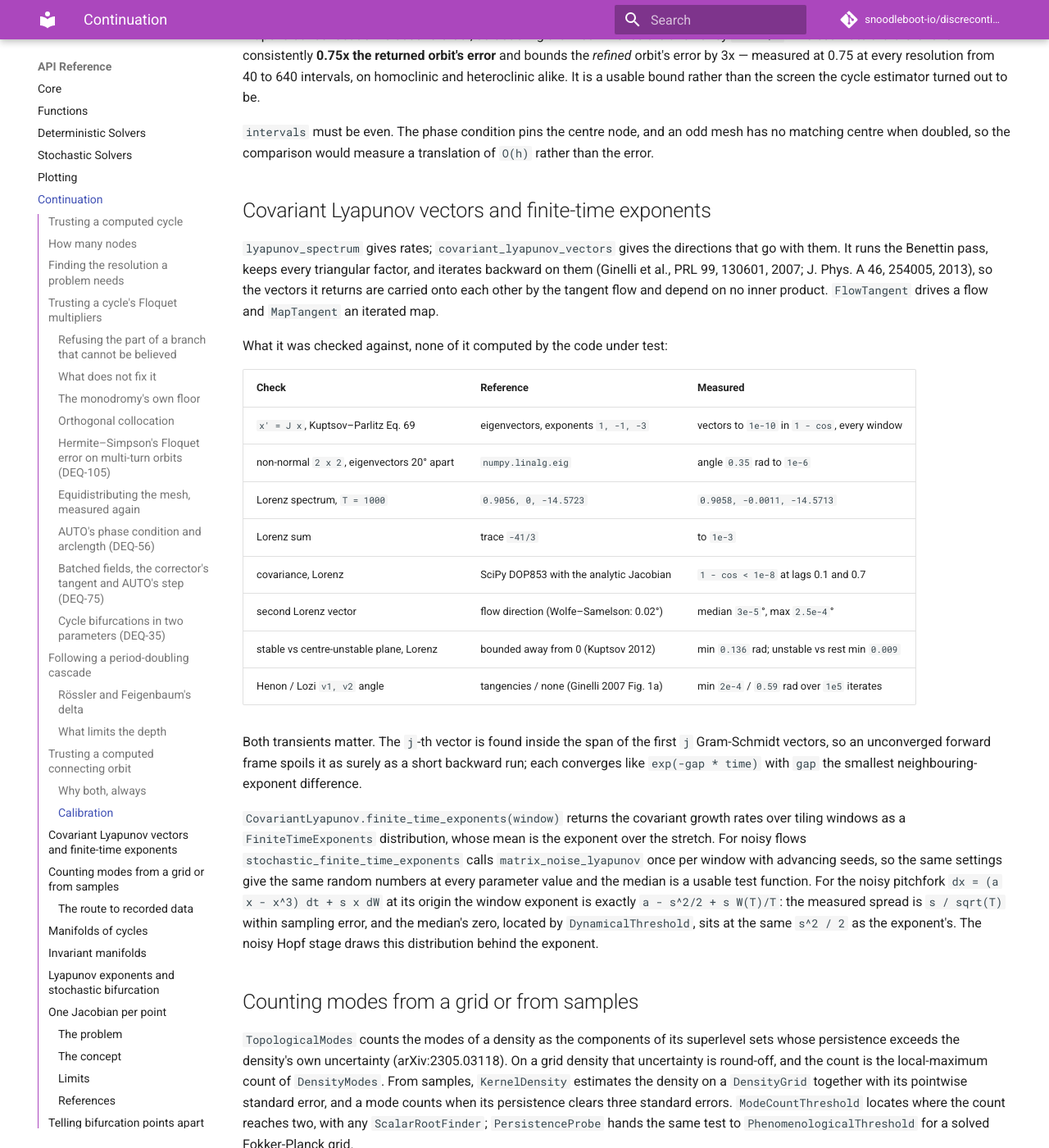
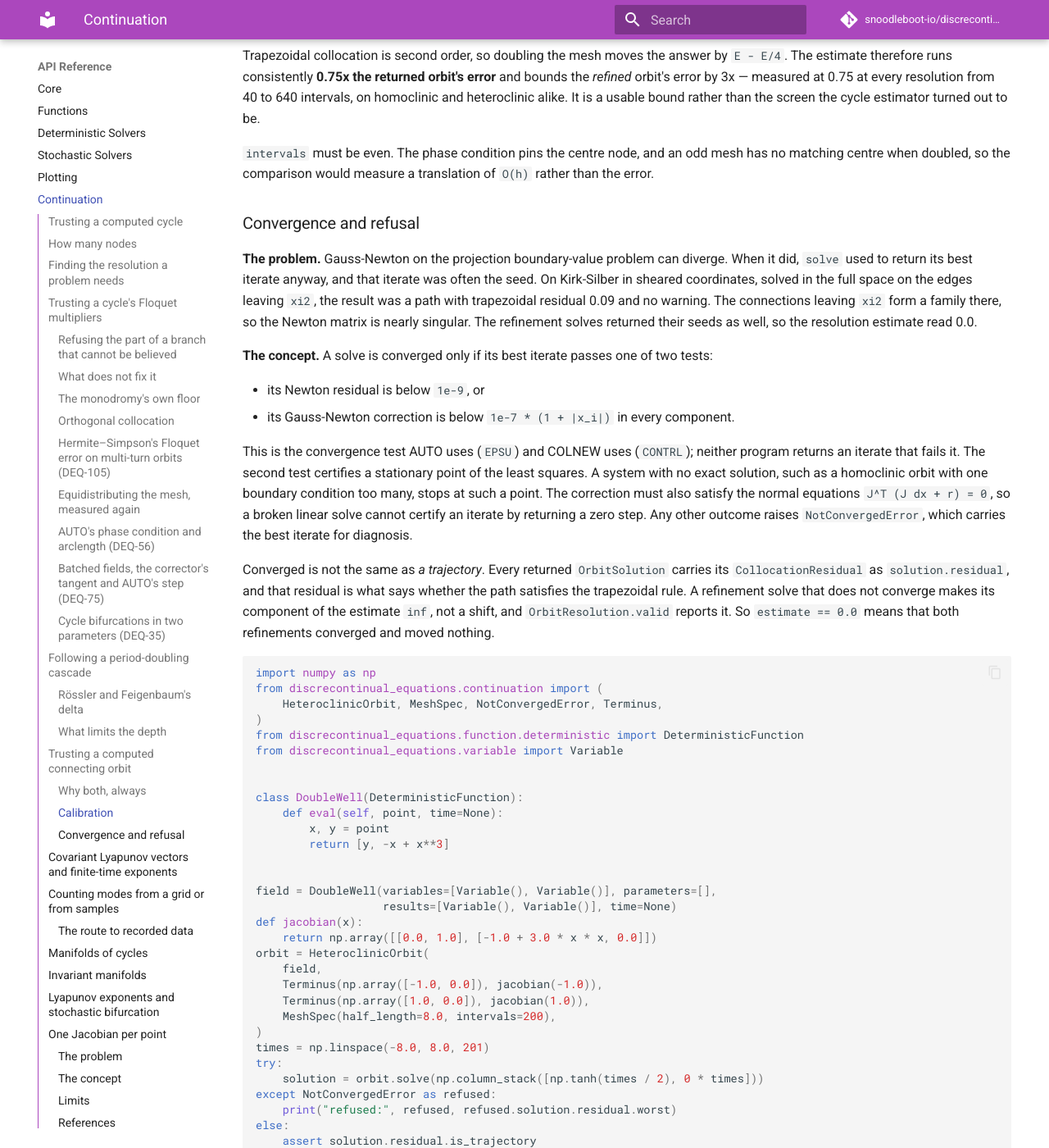
Before and after one commit to snoodleboot-io/discrecontinual_equations, an MkDocs documentation site: the page built from docs/api/continuation.md, in a window 1280 px wide and 1400 px high, scrolled down 15858 px. Shown: the whole window at 82% size. Built offline with MkDocs 1.6.1 and Material for MkDocs 9.7.7, drawn with Linux system fonts in a browser that asks for light colours; comment, search, counter and statistics services are not loaded; some of the changed text lies outside the part shown.

Commit message:
Document convergence and refusal of connecting-orbit solves, with references to AUTO-07p and COLNEW

````diff
--- a/docs/api/continuation.md
+++ b/docs/api/continuation.md
@@ -676,9 +676,10 @@ can be the inadequate one:
 - `MeshSpec.half_length` — where the infinite orbit is cut off, which sets the
   truncation error, `O(exp(-2 * lambda * T))`
 
-`ConnectingOrbit.solve` cannot tell you about either. It returns its best iterate
-whatever that is, and the least-squares minimum is nonzero by construction, so
-neither a failure signal nor the residual size carries the information.
+`ConnectingOrbit.solve` cannot tell you about either: a converged solve proves only
+that the discrete system was satisfied on *this* mesh over *this* interval. What it
+does tell you is whether it converged at all, and whether the path it returns is a
+trajectory — see [Convergence and refusal](#convergence-and-refusal) below.
 
 `estimate_orbit_error` measures both:
 
@@ -722,6 +723,96 @@ usable bound rather than the screen the cycle estimator turned out to be.
 `intervals` must be even. The phase condition pins the centre node, and an odd mesh
 has no matching centre when doubled, so the comparison would measure a translation
 of `O(h)` rather than the error.
+
+### Convergence and refusal
+
+**The problem.** Gauss-Newton on the projection boundary-value problem can diverge.
+When it did, `solve` used to return its best iterate anyway, and that iterate was
+often the seed. On Kirk-Silber in sheared coordinates, solved in the full space on
+the edges leaving `xi2`, the result was a path with trapezoidal residual 0.09 and
+no warning. The connections leaving `xi2` form a family there, so the Newton matrix
+is nearly singular. The refinement solves returned their seeds as well, so the
+resolution estimate read 0.0.
+
+**The concept.** A solve is converged only if its best iterate passes one of two
+tests:
+
+- its Newton residual is below `1e-9`, or
+- its Gauss-Newton correction is below `1e-7 * (1 + |x_i|)` in every component.
+
+This is the convergence test AUTO uses (`EPSU`) and COLNEW uses (`CONTRL`); neither
+program returns an iterate that fails it. The second test certifies a stationary
+point of the least squares. A system with no exact solution, such as a homoclinic
+orbit with one boundary condition too many, stops at such a point. The correction
+must also satisfy the normal equations `J^T (J dx + r) = 0`, so a broken linear
+solve cannot certify an iterate by returning a zero step. Any other outcome raises
+`NotConvergedError`, which carries the best iterate for diagnosis.
+
+Converged is not the same as *a trajectory*. Every returned `OrbitSolution`
+carries its `CollocationResidual` as `solution.residual`, and that residual is
+what says whether the path satisfies the trapezoidal rule. A refinement solve that
+does not converge makes its component of the estimate `inf`, not a shift, and
+`OrbitResolution.valid` reports it. So `estimate == 0.0` means that both
+refinements converged and moved nothing.
+
+```python
+import numpy as np
+from discrecontinual_equations.continuation import (
+    HeteroclinicOrbit, MeshSpec, NotConvergedError, Terminus,
+)
+from discrecontinual_equations.function.deterministic import DeterministicFunction
+from discrecontinual_equations.variable import Variable
+
+
+class DoubleWell(DeterministicFunction):
+    def eval(self, point, time=None):
+        x, y = point
+        return [y, -x + x**3]
+
+
+field = DoubleWell(variables=[Variable(), Variable()], parameters=[],
+                   results=[Variable(), Variable()], time=None)
+def jacobian(x):
+    return np.array([[0.0, 1.0], [-1.0 + 3.0 * x * x, 0.0]])
+orbit = HeteroclinicOrbit(
+    field,
+    Terminus(np.array([-1.0, 0.0]), jacobian(-1.0)),
+    Terminus(np.array([1.0, 0.0]), jacobian(1.0)),
+    MeshSpec(half_length=8.0, intervals=200),
+)
+times = np.linspace(-8.0, 8.0, 201)
+try:
+    solution = orbit.solve(np.column_stack([np.tanh(times / 2), 0 * times]))
+except NotConvergedError as refused:
+    print("refused:", refused, refused.solution.residual.worst)
+else:
+    assert solution.residual.is_trajectory
+    resolution = orbit.estimate_orbit_error(solution)
+    assert resolution.valid
+```
+
+**Limits.**
+
+- A connection that is not isolated, such as one in a family, is refused rather
+  than solved. The full-space solve on those Kirk-Silber edges is refused in this
+  way. `HeteroclinicNetwork.solve` solves the connection inside its invariant
+  subspace instead, and records the full-space refusal on
+  `ConnectionOrbit.full_space.converged`.
+- Measured but not adopted: lsmr steps, and Levenberg-Marquardt, do converge on
+  those edges. They converge to a *different* member of the family, 0.025 to 0.16
+  off the plane. A damped Gauss-Newton step (Armijo backtracking, smallest step
+  `1e-3` as in COLNEW) stalls without converging.
+- A phase condition placed where the pinned coordinate is stationary fixes the time
+  shift only to second order. An example is pinning `x` at its peak. Gauss-Newton
+  then wanders along the shift and is refused, so pin a coordinate where it is
+  changing.
+- `HomoclinicCurve.solve_point` solves a square system and has always required its
+  residual to be below `1e-10`. It returns `None` otherwise, including for an
+  iterate that overflows, and `trace` stops at the first `None`. Its points carry
+  their collocation residual as `point.residual`.
+
+References: [AUTO-07p manual](../references.md#doedel2007) (`EPSU`, `ITNW`);
+[COLNEW](../references.md#bader1987) (subroutine `CONTRL`).
 
 ## Covariant Lyapunov vectors and finite-time exponents
 
````
Also changed, not shown: 2 other files.
